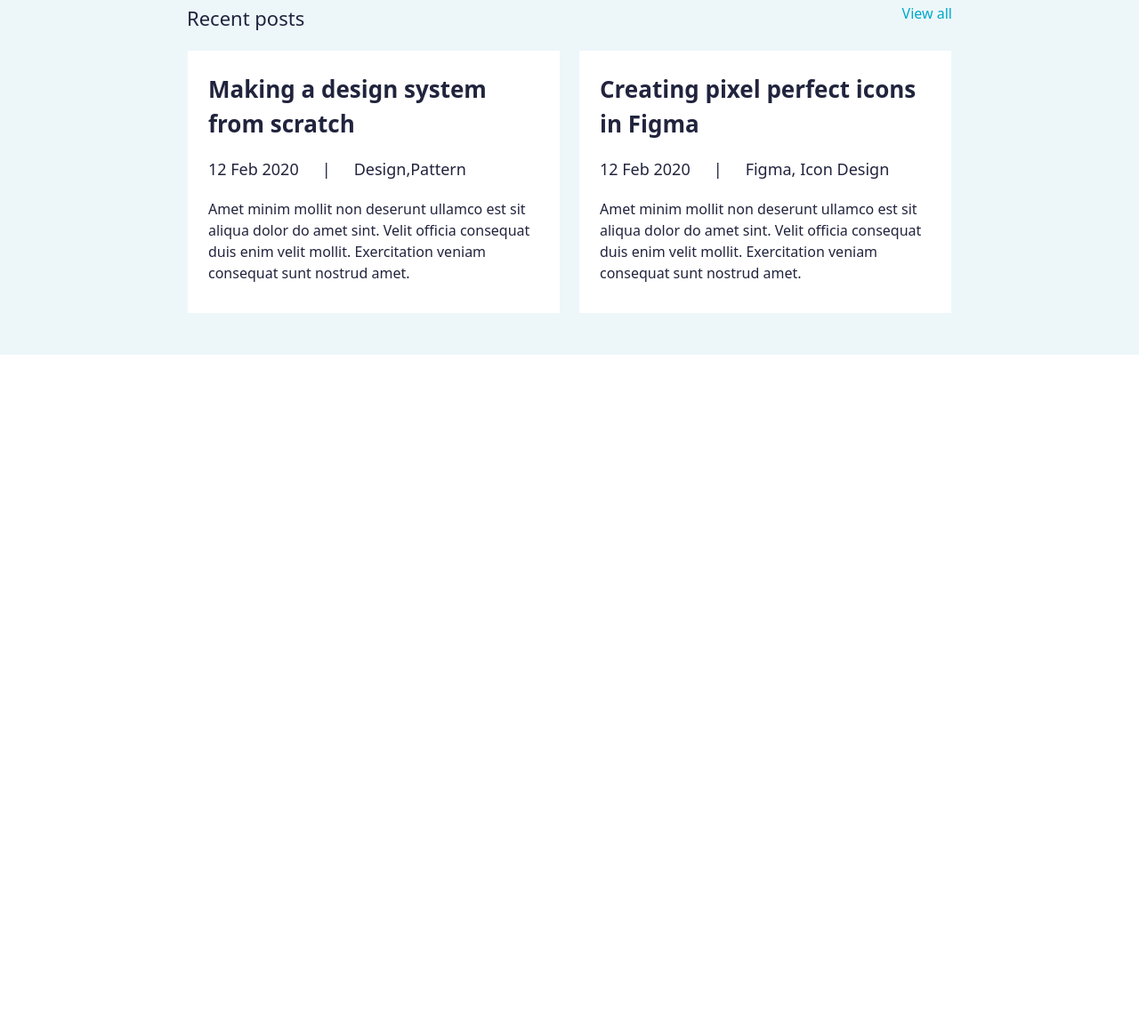
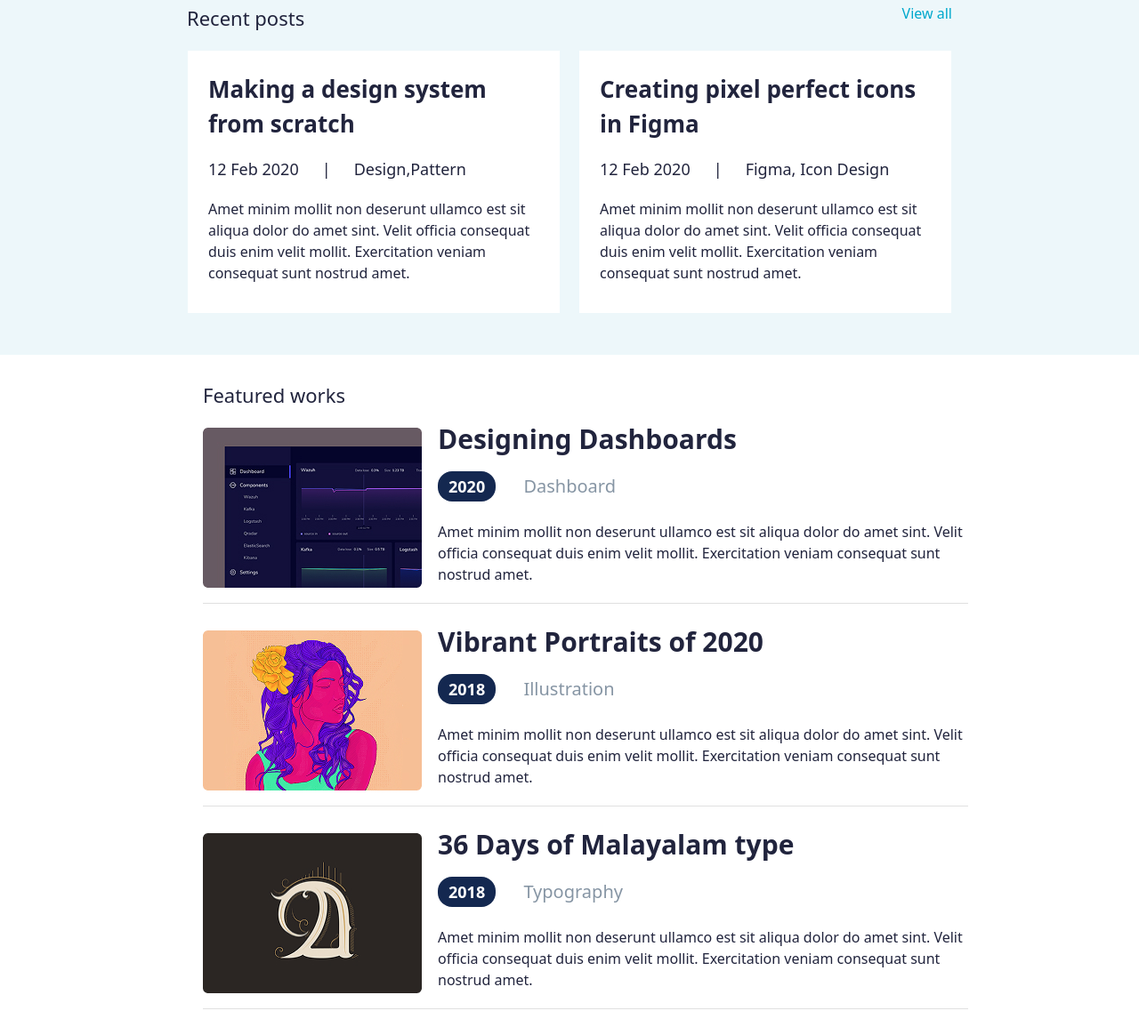
Before and after one commit to baratovarslan24-gif/JOHN-Tailwind, a plain HTML site: page index.html in a window 1280 px wide. Shown: the part 495-1650 px from the top of the page at 89% size. Before the commit the page ends 894 px from the top, so only its background shows below. Drawn offline with nearby package versions, Linux system fonts and the light colour scheme.

Commit message:
add Featured works

```diff
--- a/index.html
+++ b/index.html
@@ -123,6 +123,99 @@
           </div>
         </div>
       </section>
+      <section
+        class="pt-[20px] pr-[13px] pb-[40px] pl-[18px] max-w-[860px] mx-auto md:pt-[28px] md:pb-[80px]"
+      >
+        <h2
+          class="mb-[20px] text-center font-normal text-lg text-[#21243D] md:text-[22px] md:text-left"
+        >
+          Featured works
+        </h2>
+        <div>
+          <div
+            class="w-[344px] h-[455px] mb-[40px] border-b border-solid border-[#E0E0E0] md:w-[860px] md:h-auto md:flex md:flex-row md:gap-[18px] md:mb-[30px]"
+          >
+            <div
+              class="w-[340px] h-[230px] mb-[17px] md:w-[246px] md:h-[180px]"
+            >
+              <img src="./images/work-1.jpg" alt="Work-1" class="size-full" />
+            </div>
+            <div class="md:w-[594px] md:mt-[-10px]">
+              <h3 class="mb-[16px]">
+                <a
+                  class="font-bold text-[22px] text-[#21243D] md:text-[30px]"
+                  href="#"
+                  >Designing Dashboards</a
+                >
+              </h3>
+              <p class="text-[#8695A4] mb-[24px] md:text-[20px]">
+                <span
+                  class="w-[62px] h-[25px] bg-[#142850] mr-[22px] py-[5px] px-[12px] rounded-2xl text-base font-black text-white md:text-lg md:mr-[26px]"
+                  >2020</span
+                >
+                Dashboard
+              </p>
+              <p class="text-[#21243D]">
+                Amet minim mollit non deserunt ullamco est sit aliqua dolor do
+                amet sint. Velit officia consequat duis enim velit mollit.
+                Exercitation veniam consequat sunt nostrud amet.
+              </p>
+            </div>
+          </div>
+          <div
+            class="hidden md:block border-b border-solid border-[#E0E0E0] md:w-[860px] md:h-auto md:flex md:flex-row md:gap-[18px] md:mb-[30px]"
+          >
+            <div class="mb-[17px] md:w-[246px] md:h-[180px]">
+              <img src="./images/work-2.jpg" alt="Work-1" class="size-full" />
+            </div>
+            <div class="md:w-[594px] md:mt-[-10px]">
+              <h3 class="mb-[16px]">
+                <a class="font-bold text-[#21243D] md:text-[30px]" href="#"
+                  >Vibrant Portraits of 2020</a
+                >
+              </h3>
+              <p class="text-[#8695A4] mb-[24px] md:text-[20px]">
+                <span
+                  class="w-[62px] h-[25px] bg-[#142850] mr-[22px] py-[5px] px-[12px] rounded-2xl font-black text-white md:text-lg md:mr-[26px]"
+                  >2018</span
+                >
+                Illustration
+              </p>
+              <p class="text-[#21243D]">
+                Amet minim mollit non deserunt ullamco est sit aliqua dolor do
+                amet sint. Velit officia consequat duis enim velit mollit.
+                Exercitation veniam consequat sunt nostrud amet.
+              </p>
+            </div>
+          </div>
+          <div
+            class="hidden md:block border-b border-solid border-[#E0E0E0] md:w-[860px] md:h-auto md:flex md:flex-row md:gap-[18px] md:mb-[30px]"
+          >
+            <div class="mb-[17px] md:w-[246px] md:h-[180px]">
+              <img src="./images/work-3.jpg" alt="Work-1" class="size-full" />
+            </div>
+            <div class="md:w-[594px] md:mt-[-10px]">
+              <h3 class="mb-[16px]">
+                <a class="font-bold text-[#21243D] md:text-[30px]" href="#"
+                  >36 Days of Malayalam type</a
+                >
+              </h3>
+              <p class="text-[#8695A4] mb-[24px] md:text-[20px]">
+                <span
+                  class="w-[62px] h-[25px] bg-[#142850] mr-[22px] py-[5px] px-[12px] rounded-2xl font-black text-white md:text-lg md:mr-[26px]"
+                  >2018</span
+                >
+                Typography
+              </p>
+              <p class="text-[#21243D]">
+                Amet minim mollit non deserunt ullamco est sit aliqua dolor do
+                amet sint. Velit officia consequat duis enim velit mollit.
+                Exercitation veniam consequat sunt nostrud amet.
+              </p>
+            </div>
+          </div>
+        </div>
+      </section>
     </main>
   </body>
 </html>
```
